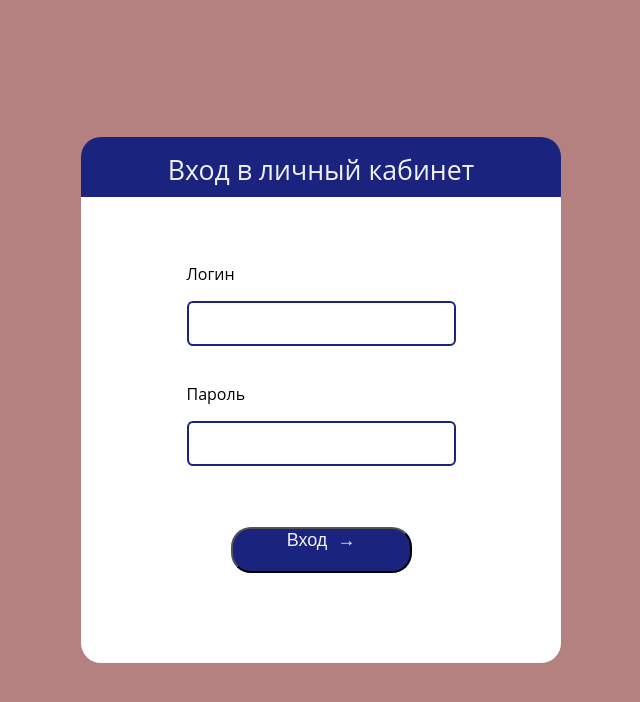
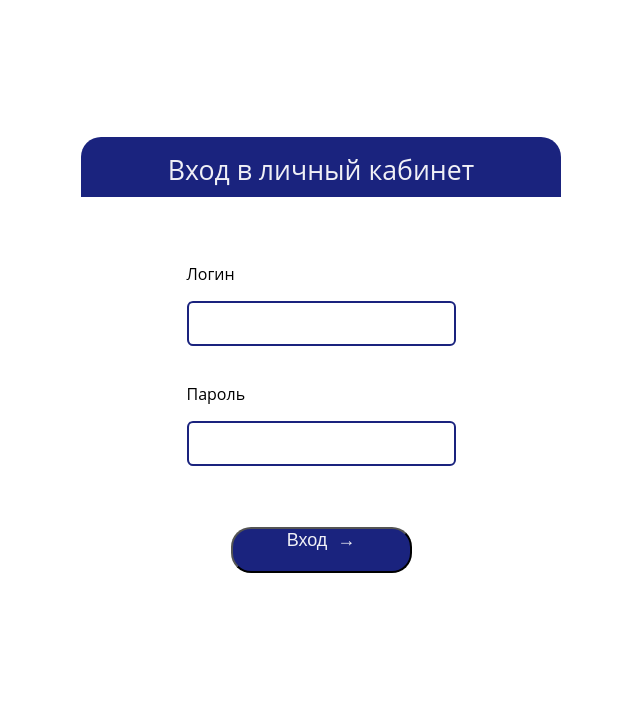
Before and after one commit to yacheckalin/simple-react-app, a React (Create React App) app: page / in a window 1280 px wide. Shown: the top 702 px of the page, without its empty margins (319-959 px from the left). Built offline with nearby package versions, Linux system fonts and the light colour scheme; the HTML template or start-up script is replaced by a standard one.

Commit message:
fixed styles

```diff
--- a/src/styles.css
+++ b/src/styles.css
@@ -8,7 +8,7 @@ body {
   width: 100%;
   max-width: 1280px;
   margin: 0 auto;
-  background-color: #b58080;
+  /* background-color: #b58080; */
   font-family: "Open Sans", sans-serif;
 }
 div#root {
```
